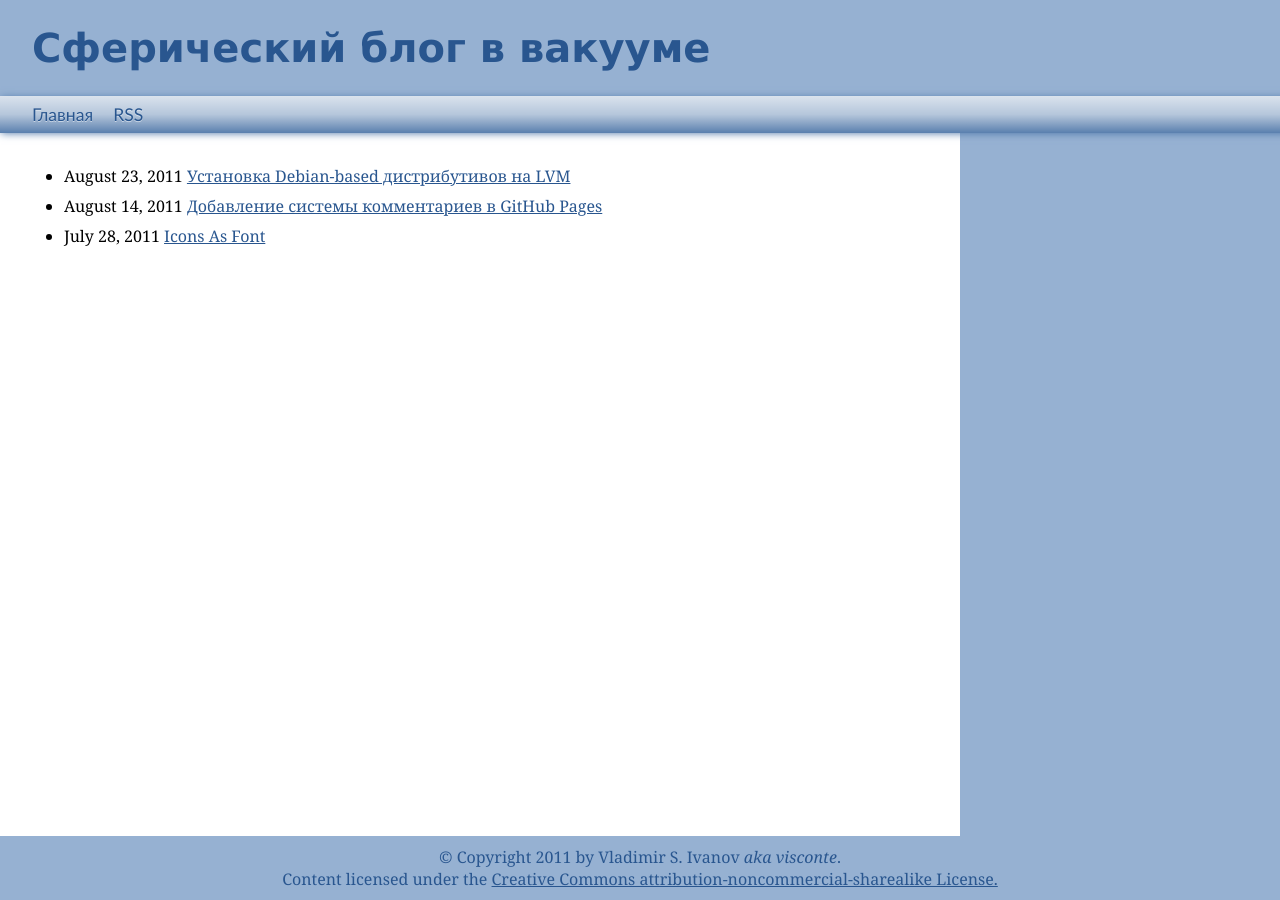
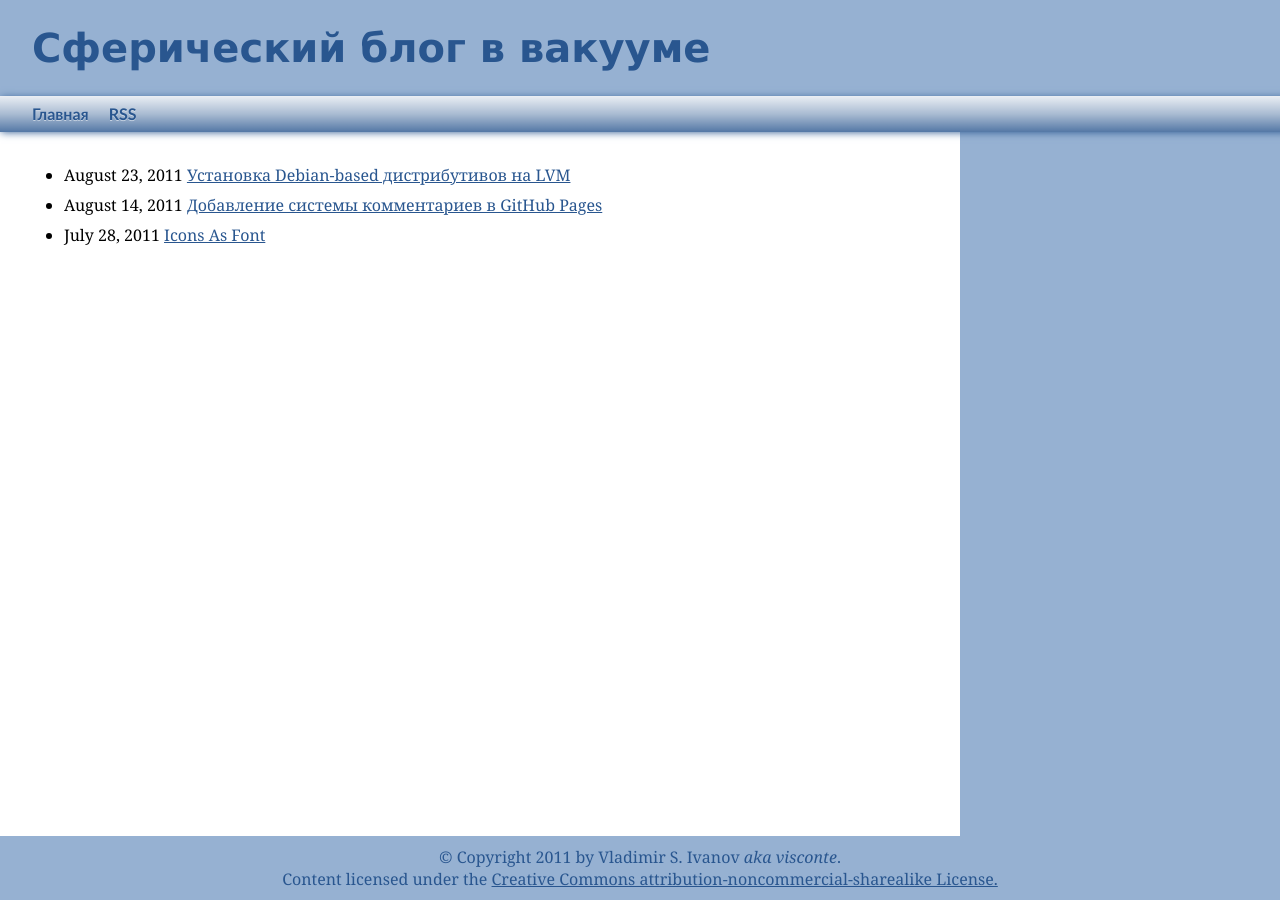
Before and after one commit to visconte/visconte.github.com, a Jekyll site: the page built from index.html, in a window 1280 px wide. Built offline with Jekyll 4.4.1, drawn with Linux system fonts in a browser that asks for light colours.

Commit message:
improved design

```diff
--- a/css/screen.css
+++ b/css/screen.css
@@ -46,17 +46,17 @@
     padding-left: 2em;
     display: table;
 
-    background-color: #4771a5; /* for non CSS3 browsers */
+    background-color: #29568f; /* for non CSS3 browsers */
     /* Mozilla Firefox 3.6+ */
-    background-image: -moz-linear-gradient(top, rgba(255,255,255,.8), rgba(255,255,255,.6) 50%, rgba(255,255,255,.1));
+    background-image: -moz-linear-gradient(top, rgba(255,255,255,.9), rgba(255,255,255,.6) 50%, rgba(255,255,255,.2));
     /* Webkit aka Google Chrome */
-    background-image: -webkit-gradient(linear, left top, left bottom, from(rgba(255,255,255,.8)), color-stop(.5, rgba(255,255,255,.6)), to(rgba(255,255,255,.1)));
+    background-image: -webkit-gradient(linear, left top, left bottom, from(rgba(255,255,255,.9)), color-stop(.5, rgba(255,255,255,.6)), to(rgba(255,255,255,.2)));
     /* Opera 11.10+ */
-    background-image: -o-linear-gradient(top, rgba(255,255,255,.8), rgba(255,255,255,.6) 50%, rgba(255,255,255,.1));
+    background-image: -o-linear-gradient(top, rgba(255,255,255,.9), rgba(255,255,255,.6) 50%, rgba(255,255,255,.2));
 
-    -moz-box-shadow: 0 .07em .5em -.07em #4771a5;
-    -webkit-box-shadow: 0 .07em .5em -.07em #4771a5;
-    -o-box-shadow: 0 .07em .5em -.07em #4771a5;
+    -moz-box-shadow: 0 .07em .5em -.07em #29568f;
+    -webkit-box-shadow: 0 .07em .5em -.07em #29568f;
+    -o-box-shadow: 0 .07em .5em -.07em #29568f;
 }
 #footer-wrapper {
     display: table;
@@ -109,7 +109,7 @@
     margin-right: 1em;
 }
 #crosscol-wrapper ul.PageList li a {
-    font: normal 110% "Trebuchet MS",Arial,Verdana,sans-serif;
+    font: bold 100% "Trebuchet MS",Arial,Verdana,sans-serif;
     color: #29568f;
     text-decoration: none;
     text-shadow: 0 1px rgba(255,255,255,.5);
```
